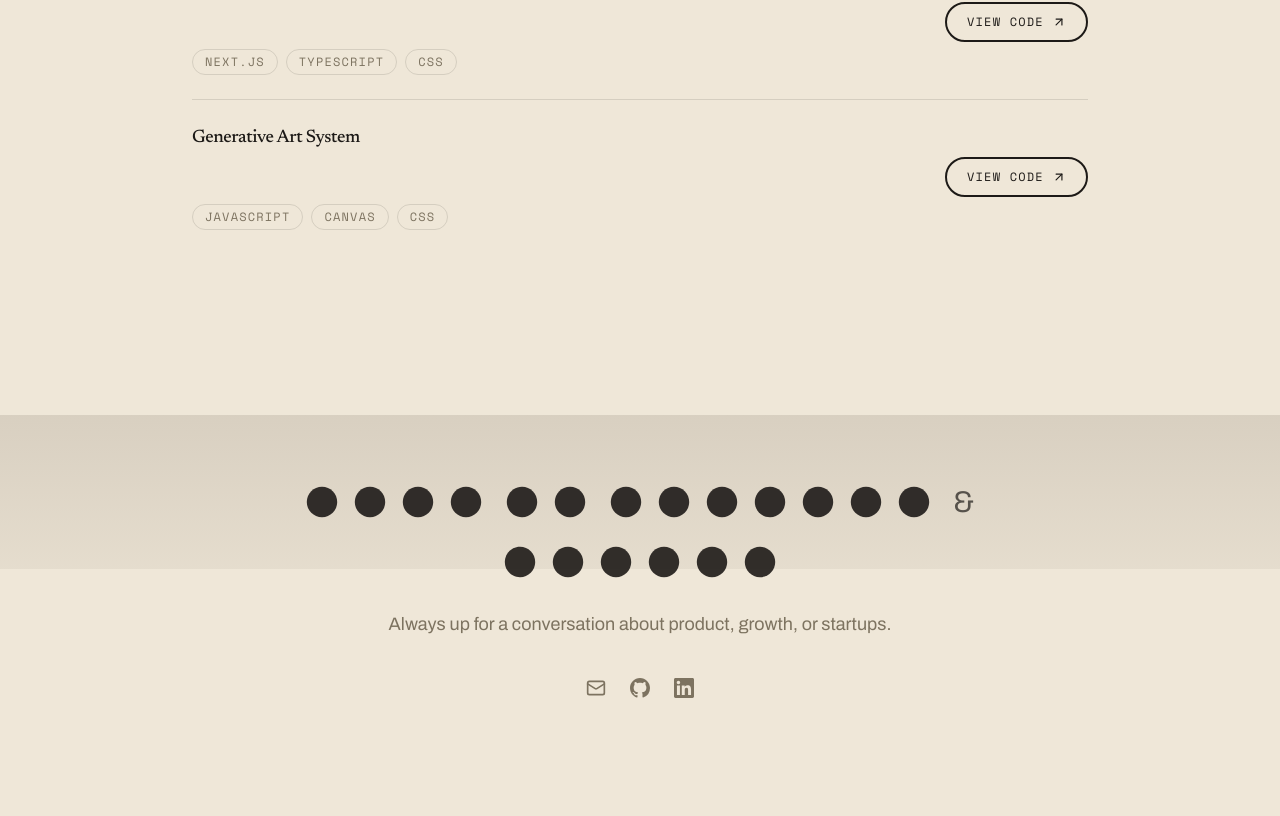
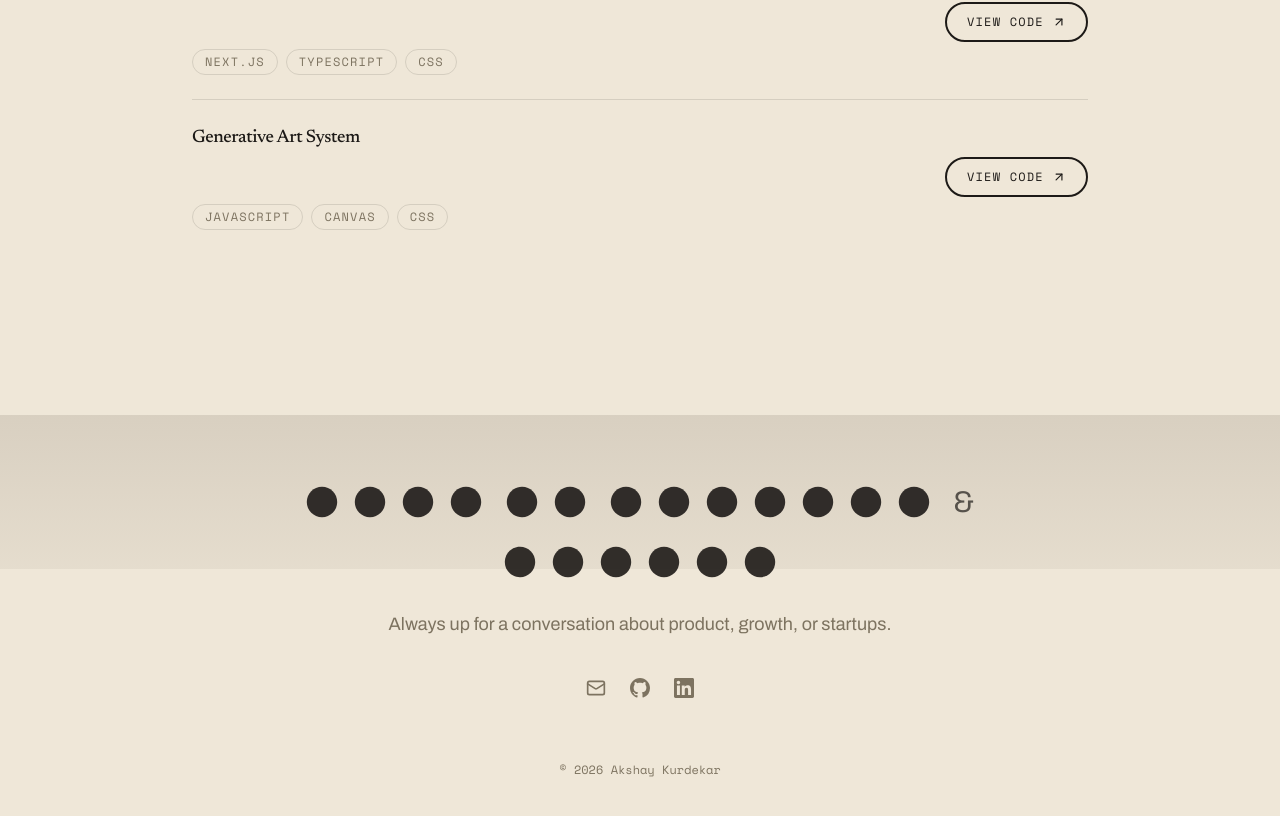
Before and after one commit to Akshay-2441505/Portfolio, a React (Vite) app: page / in a window 1280 px wide. Shown: the part 8558-9374 px from the top of the page. Built offline with nearby package versions, Linux system fonts and the light colour scheme.

Commit message:
Contact: add copyright line to footer
Co-Authored-By: Claude Sonnet 5 <noreply@anthropic.com>

```diff
--- a/src/components/Contact.tsx
+++ b/src/components/Contact.tsx
@@ -79,6 +79,10 @@ export function Contact() {
             </a>
           </div>
         </FadeIn>
+
+        <p className="mt-16 font-mono text-xs text-[var(--color-muted)]">
+          © {new Date().getFullYear()} {profile.name}
+        </p>
       </div>
     </section>
   )
```
